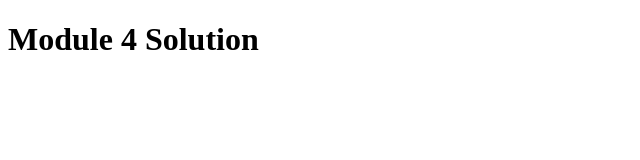
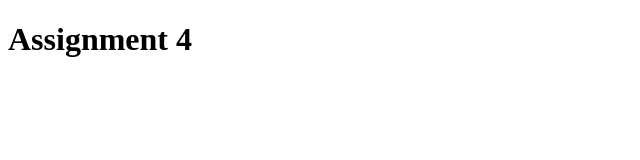
Before and after one commit to Usmanleghari/module4-solution, a plain HTML site: page index.html in a window 1280 px wide. Shown: the whole page, without its empty margins (0-640 px from the left). Drawn offline with Linux system fonts and the light colour scheme.

Commit message:
Update index.html

```diff
--- a/index.html
+++ b/index.html
@@ -11,6 +11,6 @@
   <script src="script.js"></script>
 </head>
 <body>
-  <h1>Module 4 Solution</h1>
+  <h1>Assignment 4</h1>
 </body>
 </html>
```
